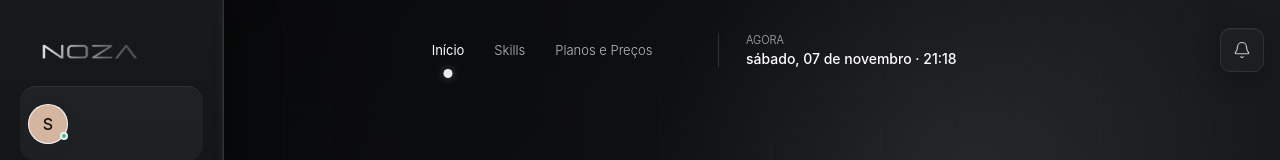
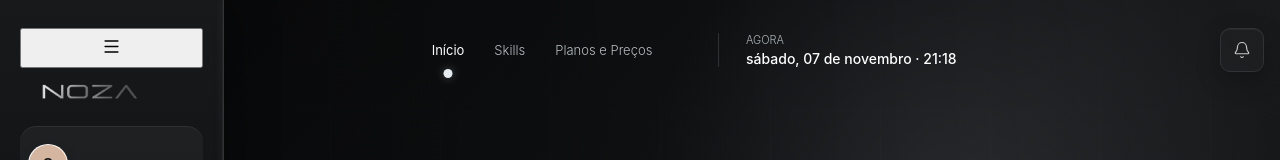
Before and after one commit to nexenagencia-prog/NOZA, a Next.js app: page / in a window 1280 px wide. Shown: the top 160 px of the page. Built offline with nearby package versions, Linux system fonts and the light colour scheme; no server answers.

Commit message:
Add tablet portrait sidebar toggle

```diff
--- a/app/AppSidebar.tsx
+++ b/app/AppSidebar.tsx
@@ -17,7 +17,7 @@ type Props={name?:string;planLabel?:string;avatarUrl?:string|null;labels?:string
 
 export default function AppSidebar({name='Sandro Bello',planLabel='NOZA Pro',avatarUrl=null,labels:_labels=defaults,onCalculator,onAnotar,onExpandedChange}:Props){
   const labels=defaults;
-  const router=useRouter();const pathname=usePathname();const[mobileOpen,setMobileOpen]=useState(false);const[profileName,setProfileName]=useState(name);const[editingName,setEditingName]=useState(false);const[avatar,setAvatar]=useState<string|null>(()=>avatarUrl||cachedProfileAvatar||null);const fileRef=useRef<HTMLInputElement>(null);
+  const router=useRouter();const pathname=usePathname();const[mobileOpen,setMobileOpen]=useState(false);const[tabletExpanded,setTabletExpanded]=useState(false);const[profileName,setProfileName]=useState(name);const[editingName,setEditingName]=useState(false);const[avatar,setAvatar]=useState<string|null>(()=>avatarUrl||cachedProfileAvatar||null);const fileRef=useRef<HTMLInputElement>(null);
   useEffect(()=>{document.body.classList.add('zyvo-sidebar-expanded');onExpandedChange?.(true);try{const saved=localStorage.getItem(PROFILE_AVATAR_KEY);if(saved){cachedProfileAvatar=saved;if(!avatar)setAvatar(saved)}const savedName=localStorage.getItem('noza-profile-name');if(savedName)setProfileName(savedName)}catch{}},[onExpandedChange]);
   const changeAvatar=(event:ChangeEvent<HTMLInputElement>)=>{const file=event.target.files?.[0];if(!file)return;const reader=new FileReader();reader.onload=()=>{const value=String(reader.result);cachedProfileAvatar=value;setAvatar(value);try{localStorage.setItem(PROFILE_AVATAR_KEY,value)}catch{}};reader.readAsDataURL(file)};
   const hiddenLabels=new Set<string>();
@@ -28,7 +28,7 @@ export default function AppSidebar({name='Sandro Bello',planLabel='NOZA Pro',ava
   const action=(label:string)=>{if(label==='Suporte'){router.push('/suporte');return}const route=resolveSidebarRoute(label);if(route)router.push(route);else if(label==='Calculadora')onCalculator?onCalculator():emit('zyvo:open-calculator');else if(label==='Anotar')onAnotar?onAnotar():emit('zyvo:open-notes');else if(label==='Criar slides')router.push('/slides');else if(label==='Sair'){setMobileOpen(false);try{['zyvo-space-messages','noza-performance-baseline','noza-cognitive-performance-baseline','noza-cognitive-calibration-history','noza-cognitive-calibration-focus','noza-cognitive-selected-topics','noza-meeting-performance-history','noza-last-meeting-report'].forEach(key=>localStorage.removeItem(key))}catch{}void import('../lib/supabase/client').then(({createClient})=>createClient().auth.signOut({scope:'local'})).finally(()=>window.location.replace('/login'))}};
   const active=(label:string)=>isSidebarRouteActive(label,pathname);
   const prefetch=(label:string)=>{const route=label==='Suporte'?'/suporte':resolveSidebarRoute(label);if(route)router.prefetch(route)};
-  return <><button className="mobile-nav-trigger" onClick={()=>setMobileOpen(true)} aria-label="Abrir menu"><Menu/></button>{mobileOpen&&<button className="mobile-nav-backdrop" onClick={()=>setMobileOpen(false)} aria-label="Fechar menu"/>}<aside className={`sidebar expanded ${mobileOpen?'mobile-open':''}`} aria-label="Menu lateral"><button className="mobile-nav-close" onClick={()=>setMobileOpen(false)} aria-label="Fechar menu"><X/></button>
+  return <><button className="mobile-nav-trigger" onClick={()=>setMobileOpen(true)} aria-label="Abrir menu"><Menu/></button>{mobileOpen&&<button className="mobile-nav-backdrop" onClick={()=>setMobileOpen(false)} aria-label="Fechar menu"/>}<aside className={`sidebar expanded ${tabletExpanded?'tablet-expanded':''} ${mobileOpen?'mobile-open':''}`} aria-label="Menu lateral"><button className="tablet-menu-toggle" onClick={()=>setTabletExpanded(value=>!value)} aria-label={tabletExpanded?'Recolher menu':'Expandir menu'}><Menu size={19}/></button><button className="mobile-nav-close" onClick={()=>setMobileOpen(false)} aria-label="Fechar menu"><X/></button>
     <button className="sidebar-brand" onClick={()=>router.push('/')} aria-label={BRAND_NAME}><img src={BRAND_LOGO} alt={BRAND_NAME}/></button>
     <div className="avatar-wrap"><button className="avatar-button" onClick={()=>fileRef.current?.click()}><div className="avatar" style={avatar?{backgroundImage:`url(${avatar})`}:undefined}>{!avatar&&profileName.split(/\s+/).map(value=>value[0]).slice(0,2).join('')}</div><span className="avatar-camera"><Camera size={11}/></span></button><input ref={fileRef} className="avatar-input" type="file" accept="image/*" onChange={changeAvatar}/><div className="avatar-meta">{editingName?<input className="name-input" value={profileName} autoFocus onChange={event=>setProfileName(event.target.value)} onBlur={()=>{setEditingName(false);try{localStorage.setItem('noza-profile-name',profileName);window.dispatchEvent(new CustomEvent('noza:profile-name',{detail:profileName}))}catch{}}}/>:<button className="name-edit" onClick={()=>setEditingName(true)}><strong>{profileName}</strong><Pencil size={12}/></button>}<span>{rebrandPublicText(planLabel)}</span></div></div>
     <div className="side-nav">
```
